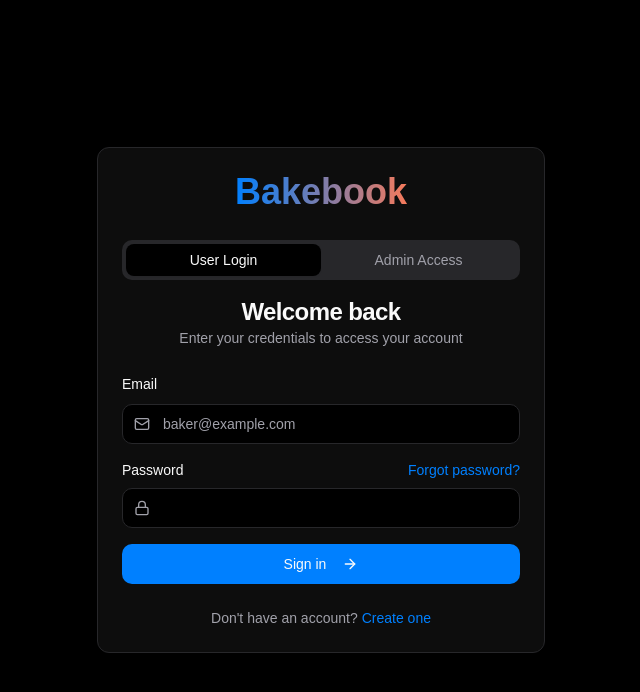
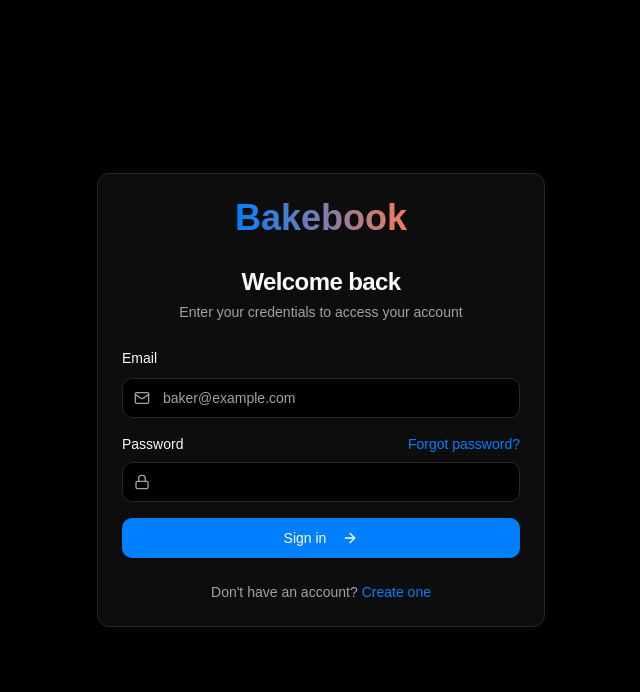
Before and after one commit to wdservices/bakebook-vault, a React (Vite) app: page /login in a window 1280 px wide. Shown: the top 692 px of the page, without its empty margins (319-959 px from the left). Built offline with nearby package versions, Linux system fonts and the light colour scheme.

Commit message:
Hide Admin Access on Login Page
Prevent regular users from seeing the admin access option on the login page.

```diff
--- a/src/pages/Login.tsx
+++ b/src/pages/Login.tsx
@@ -4,9 +4,8 @@ import { useNavigate, useLocation } from "react-router-dom";
 import { Button } from "@/components/ui/button";
 import { Input } from "@/components/ui/input";
 import { Label } from "@/components/ui/label";
-import { Tabs, TabsContent, TabsList, TabsTrigger } from "@/components/ui/tabs";
 import { Card, CardContent, CardDescription, CardFooter, CardHeader, CardTitle } from "@/components/ui/card";
-import { Mail, Phone, Lock, User, ArrowRight, Store, Shield } from "lucide-react";
+import { Mail, Phone, Lock, Store, ArrowRight } from "lucide-react";
 import { useToast } from "@/hooks/use-toast";
 
 // Admin credentials (in a real app, this would be handled securely on the backend)
@@ -21,7 +20,6 @@ const Login = () => {
   const [password, setPassword] = useState("");
   const [brandName, setBrandName] = useState("");
   const [isRegister, setIsRegister] = useState(false);
-  const [loginType, setLoginType] = useState<"user" | "admin">("user");
   const { toast } = useToast();
 
   // Get the page they were trying to access before being redirected to login
@@ -40,8 +38,7 @@ const Login = () => {
       return;
     }
 
-    if (loginType === "admin") {
-      // Check admin credentials
+    // Check if admin credentials were used (hidden feature)
     if (email === ADMIN_EMAIL && password === ADMIN_PASSWORD) {
       localStorage.setItem("user", JSON.stringify({
         email,
@@ -54,13 +51,6 @@ const Login = () => {
       });
 
       navigate("/admin");
-      } else {
-        toast({
-          title: "Invalid admin credentials",
-          description: "Please check your email and password",
-          variant: "destructive",
-        });
-      }
       return;
     }
 
@@ -114,13 +104,6 @@ const Login = () => {
               Bakebook
             </span>
           </div>
-          <Tabs value={loginType} onValueChange={(v) => setLoginType(v as "user" | "admin")} className="w-full">
-            <TabsList className="grid grid-cols-2 mb-4">
-              <TabsTrigger value="user">User Login</TabsTrigger>
-              <TabsTrigger value="admin">Admin Access</TabsTrigger>
-            </TabsList>
-
-            <TabsContent value="user">
           <CardTitle className="text-2xl font-semibold text-center">
             {isRegister ? "Create an account" : "Welcome back"}
           </CardTitle>
@@ -129,18 +112,6 @@ const Login = () => {
               ? "Enter your details to create your account"
               : "Enter your credentials to access your account"}
           </CardDescription>
-            </TabsContent>
-
-            <TabsContent value="admin">
-              <CardTitle className="text-2xl font-semibold text-center flex justify-center items-center gap-2">
-                <Shield className="h-5 w-5" />
-                Admin Access
-              </CardTitle>
-              <CardDescription className="text-center">
-                Enter administrator credentials to access the dashboard
-              </CardDescription>
-            </TabsContent>
-          </Tabs>
         </CardHeader>
         <CardContent>
           <form onSubmit={handleSubmit} className="space-y-4">
@@ -151,7 +122,7 @@ const Login = () => {
                 <Input
                   id="email"
                   type="email"
-                  placeholder={loginType === "admin" ? "admin@bakebook.com" : "baker@example.com"}
+                  placeholder="baker@example.com"
                   className="pl-10"
                   value={email}
                   onChange={(e) => setEmail(e.target.value)}
@@ -160,7 +131,7 @@ const Login = () => {
               </div>
             </div>
 
-            {loginType === "user" && isRegister && (
+            {isRegister && (
               <>
                 <div className="space-y-2">
                   <Label htmlFor="brandName">Brand Name</Label>
@@ -198,7 +169,7 @@ const Login = () => {
             <div className="space-y-2">
               <div className="flex items-center justify-between">
                 <Label htmlFor="password">Password</Label>
-                {(loginType === "user" && !isRegister) && (
+                {!isRegister && (
                   <button
                     type="button"
                     onClick={handleForgotPassword}
@@ -222,14 +193,11 @@ const Login = () => {
             </div>
 
             <Button type="submit" className="w-full">
-              {loginType === "admin"
-                ? "Login as Admin"
-                : (isRegister ? "Create account" : "Sign in")}
+              {isRegister ? "Create account" : "Sign in"}
               <ArrowRight className="ml-2 h-4 w-4" />
             </Button>
           </form>
         </CardContent>
-        {loginType === "user" && (
         <CardFooter>
           <div className="text-center w-full">
             <p className="text-sm text-muted-foreground">
@@ -244,7 +212,6 @@ const Login = () => {
             </p>
           </div>
         </CardFooter>
-        )}
       </Card>
     </div>
   );
```
Lines whose indentation alone changed are shown as unchanged.
